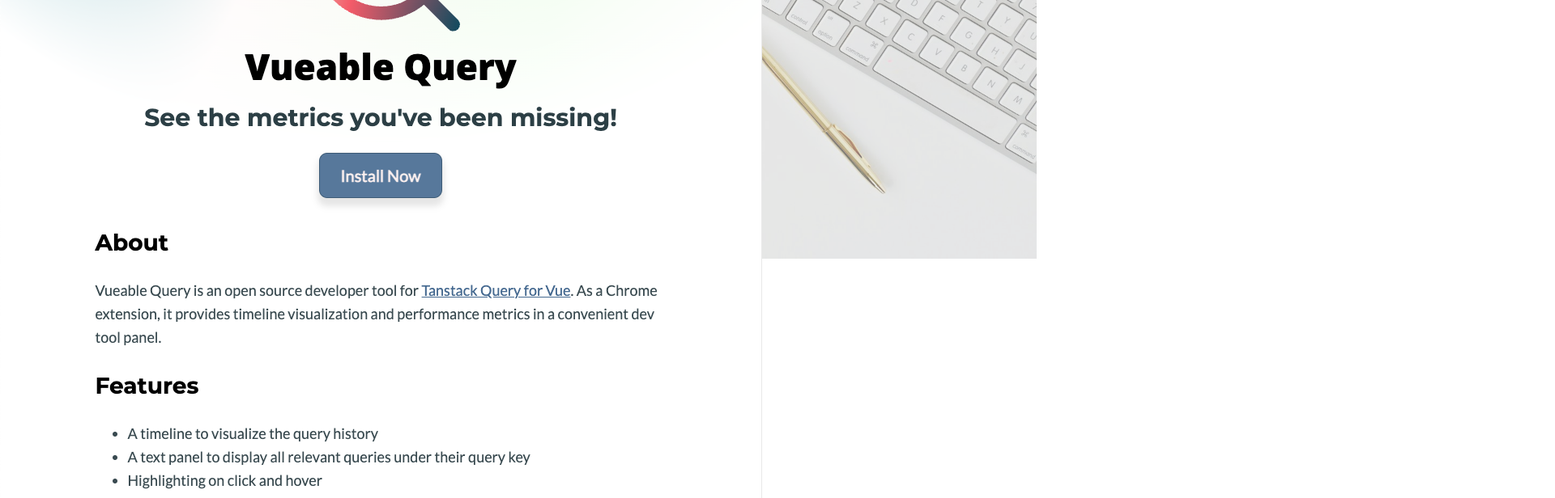
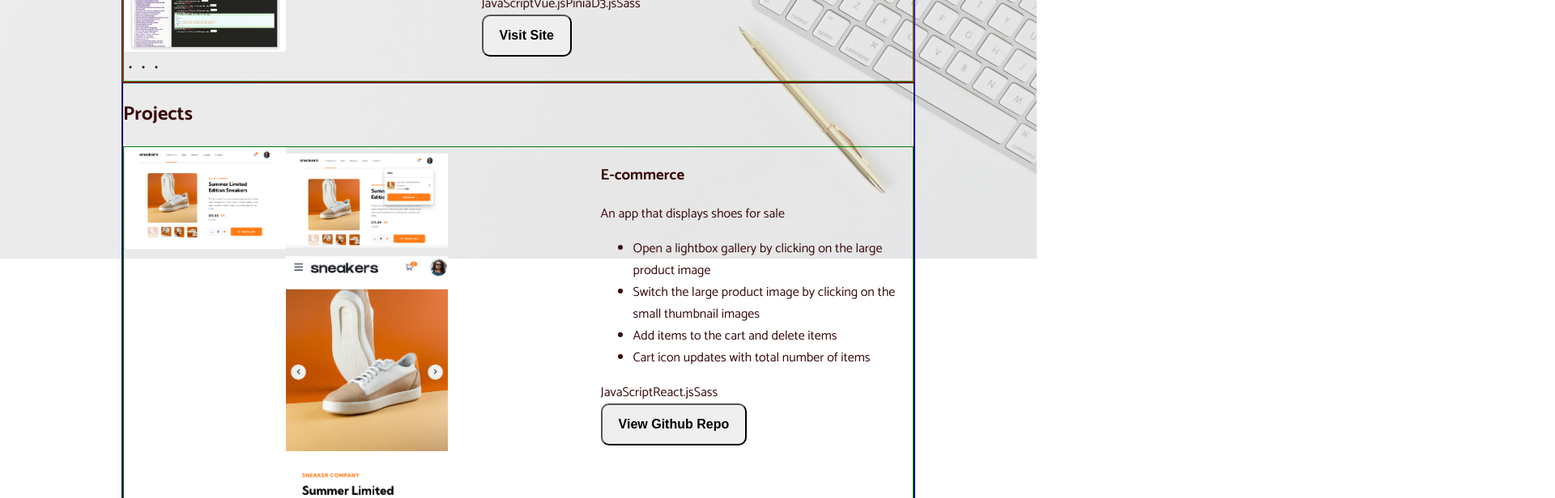
Before and after one commit to annaduong17/portfolio, a React (Create React App) app: page /portfolio in a window 1280 px wide. Shown: the part 480-1096 px from the top of the page at 81% size, 1920 px wide, since content can reach past the window. Built offline with nearby package versions, Linux system fonts and the light colour scheme.

Commit message:
render Projects under appropriate section

```diff
--- a/src/components/Details.js
+++ b/src/components/Details.js
@@ -1,6 +1,4 @@
 function Details({ type, name, description, features }) {
-  let classes;
-  type === "experience" ? classes = "experience" : classes = "project";
 
   const renderedItems = features.map((feature, index) => {
     return (
@@ -9,7 +7,7 @@ function Details({ type, name, description, features }) {
   })
 
   return (
-    <div className={classes}>
+    <div>
       <h3>{name}</h3>
       <p>{description}</p>
       <ul className="features">
--- a/src/components/PortfolioPage.js
+++ b/src/components/PortfolioPage.js
@@ -137,7 +137,7 @@ function PortfolioPage() {
   ]
 
 
-  const renderedItems = projects.map((item, index) => {
+  const portfolioItems = projects.map((item, index) => {
     return (
         <Project
           key={index}
@@ -152,16 +152,24 @@ function PortfolioPage() {
     )
   })
 
+  const renderedExperiences = portfolioItems.filter(item => {
+    return item.props.type === 'experience';
+  });
+
+  const renderedProjects = portfolioItems.filter(item => {
+    return item.props.type === 'project';
+  });
+
   return (
     <div className='portfolio'>
-      <section>
+      <section className='experience-section'>
         <h2>Experience</h2>
-        {renderedItems}
+        {renderedExperiences}
       </section>
 
-      <section>
+      <section className='projects-section'>
         <h2>Projects</h2>
-        {renderedItems}
+        {renderedProjects}
       </section>
     </div>
   );
--- a/src/components/Project.js
+++ b/src/components/Project.js
@@ -5,12 +5,16 @@ import Button from './Button';
 
 function Project({ type, name, description, features, images, techStack, button }) {
   return (
-    <div>
+    <div className='project'>
+      <div className='slider-container'>
         <Slider
           type={type}
           name={name}
           images={images}
         />
+      </div>
+
+      <div className='info-container'>
         <Details
           type={type}
           name={name}
@@ -20,6 +24,7 @@ function Project({ type, name, description, features, images, techStack, button
         <TechStack techStack={techStack} />
         <Button type={type}>{button}</Button>
       </div>
+    </div>
   );
 }
 
--- a/src/components/Slider.js
+++ b/src/components/Slider.js
@@ -5,6 +5,7 @@ function Slider({ type, name, images }) {
         key={index}
         src={image}
         alt={name}
+        width={200}
       />
     );
   });
--- a/src/index.scss
+++ b/src/index.scss
@@ -258,3 +258,21 @@ body {
     }
   }
 }
+
+.portfolio {
+  border: 1px solid blue;
+  margin-inline: 150px;
+
+  .experience-section {
+    border: 1px solid red;
+  }
+
+  .project {
+    border: 1px solid green;
+    display: flex;
+  }
+
+  .projects-section {
+    border: 1px solid black;
+  }
+}
```
Lines whose indentation alone changed are shown as unchanged.
